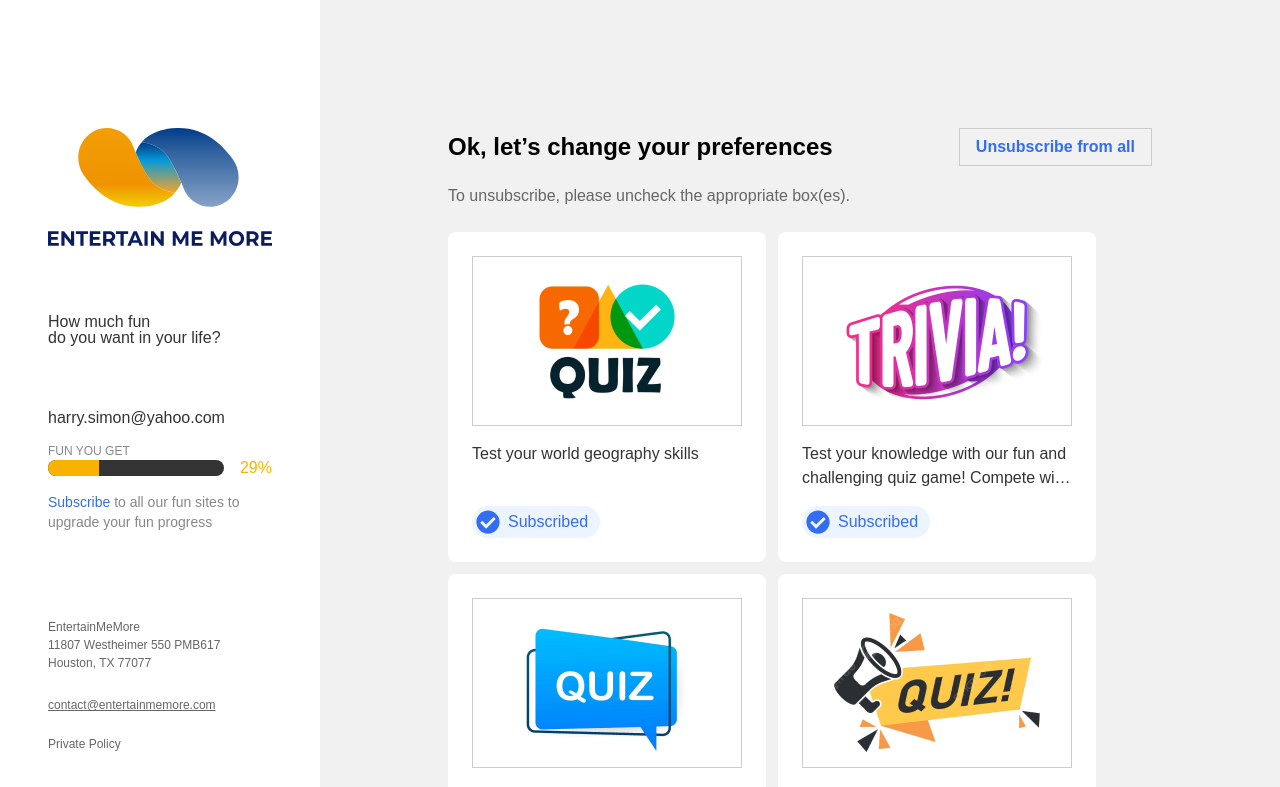
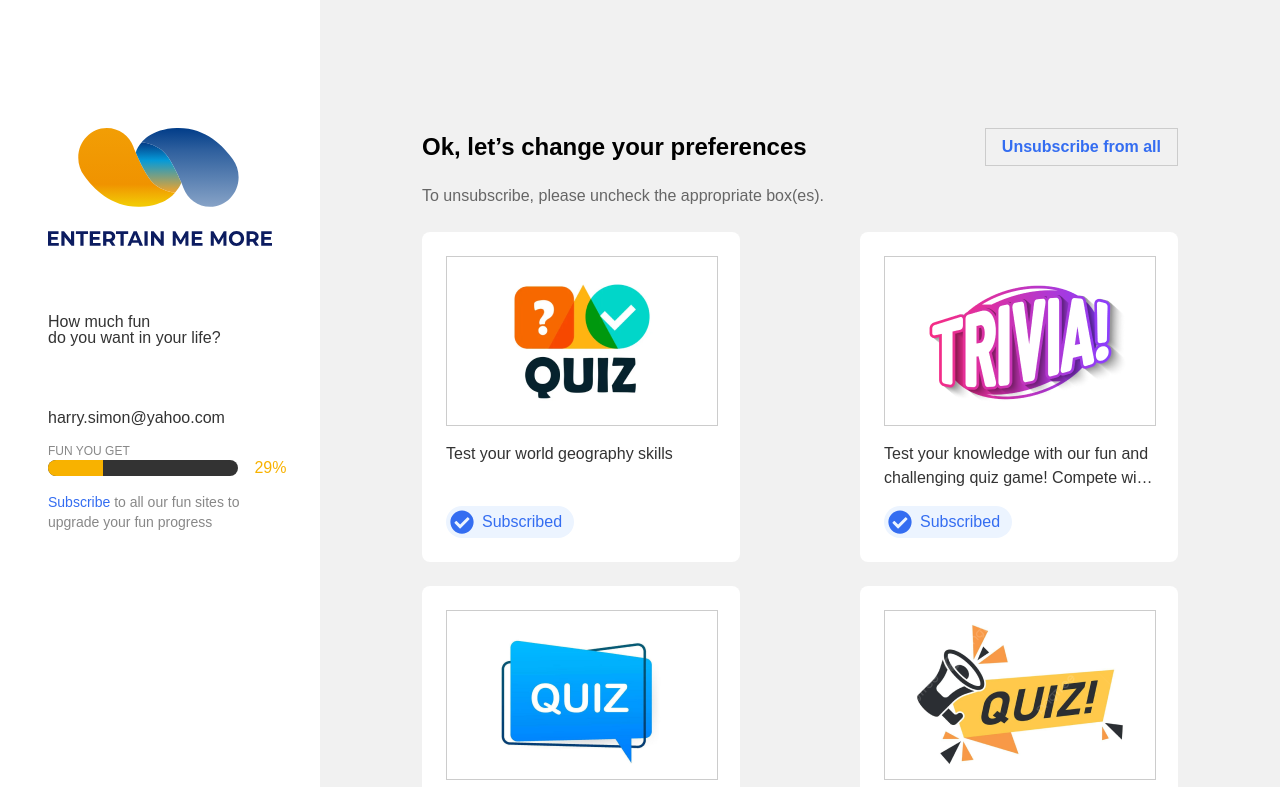
Before and after one commit to Nadyushka/entertain-me-more, a Vue app: page / in a window 1280 px wide. Shown: the top 787 px of the page. Built offline with nearby package versions, Linux system fonts and the light colour scheme; a web font is replaced by a local one.

Commit message:
fix: change adaptive logic

```diff
--- a/src/features/ui/EButton.vue
+++ b/src/features/ui/EButton.vue
@@ -6,13 +6,11 @@ const props = defineProps<{
   },
   leftIcon: {
     type: Boolean,
-    default: false,
-    required: false
+    default: false
   },
   variant: {
     type: 'outlined' | 'rounded',
-    default: 'rounded',
-    required: false
+    default: 'rounded'
   }
 }>()
 
--- a/src/features/website-subscription/components/subscription-info.vue
+++ b/src/features/website-subscription/components/subscription-info.vue
@@ -102,11 +102,13 @@ $subscription-color: #F8B200;
 }
 
 .info {
-  position: fixed;
+  position: relative;
   width: 320px;
   z-index: 1;
+  min-height: 100%;
 
-  @media (max-width: 1000px) {
+
+  @media (max-width: 1100px) {
     position: relative;
     width: 100%;
   }
@@ -114,16 +116,13 @@ $subscription-color: #F8B200;
 
 .info__wrapper {
   padding: var(--padding-content-desktop) var(--padding-aside-desktop) var(--padding-aside-desktop);
-  height: 100vh;
+  height: 100%;
   background-color: var(--bg-color-light);
   display: flex;
   flex-direction: column;
 
   @media (max-width: 1000px) {
     height: 100%;
-  }
-
-  @media (max-width: 800px) {
     padding: 8px;
   }
 }
@@ -162,6 +161,7 @@ $subscription-color: #F8B200;
 
   &-total {
     flex-grow: 0;
+    flex-shrink: 0;
     border-radius: 8px;
     height: 16px;
     width: max( calc(176 / 320 * 100%), 85%);
@@ -173,7 +173,7 @@ $subscription-color: #F8B200;
   &-selected {
     height: 100%;
     background-color: $subscription-color;
-    transition: 0.2s all;
+    transition: 0.3s all;
   }
 
   &-summary {
--- a/src/features/website-subscription/components/website-card.vue
+++ b/src/features/website-subscription/components/website-card.vue
@@ -5,7 +5,7 @@ import {computed} from "vue";
 
 const props = defineProps<{
   id: {
-    type:String,
+    type: String,
     required: true,
   },
   title: {
@@ -76,6 +76,7 @@ function toggleSubscription () {
 <style scoped lang="scss">
 .website-card {
   max-width: 318px;
+  width: 100%;
   padding: 24px;
   background-color: var(--bg-color-light);
   border-radius:8px;
@@ -85,7 +86,6 @@ function toggleSubscription () {
   gap: 16px;
 
   &__image-wrapper {
-    width: 100%;
     border: 1px solid var(--boder-color);
     display: flex;
     align-items: center;
@@ -108,6 +108,7 @@ function toggleSubscription () {
     line-height: 24px;
     color: var(--color-main);
     font-weight: 400;
+    min-height: 48px;
   }
 
   &__btn {
--- a/src/features/website-subscription/components/websites-to-subscribe.vue
+++ b/src/features/website-subscription/components/websites-to-subscribe.vue
@@ -9,19 +9,19 @@ const websiteStore = useWebsitesStore()
 const { websites } = storeToRefs(websiteStore)
 
 const isUnsubscribeModalVisible = ref(false)
-const widthWithoutScrollbar = ref(getWidthWithoutScrollbar());
+const widthWithoutScrollbar = ref();
 
 const websitesBlockWidth = computed(()=> {
-  if (document.documentElement.clientWidth < 1000) {
+  if (document.documentElement.clientWidth < 1100) {
     return '100%'
   } else {
-    return `${widthWithoutScrollbar} - 320px `
+    return widthWithoutScrollbar.value - 320 + 'px'
   }
 })
 
 onMounted(async () => {
-  const res= await websiteStore.getWebsites()
-  console.log(res)
+  await websiteStore.getWebsites()
+  widthWithoutScrollbar.value = getWidthWithoutScrollbar();
 })
 
 window.addEventListener('resize', () => {
@@ -97,10 +97,9 @@ async function toggleSubscription (id: number) {
 
 <style lang="scss" scoped>
 .websites {
-  position: absolute;
-  left: 320px;
+  position: relative;
   background-color: var(--bg-color-dark);
-  min-height: 100vh;
+  min-height: 100%;
 
   @media (max-width: 1000px) {
     position: relative;
@@ -111,13 +110,13 @@ async function toggleSubscription (id: number) {
   &__wrapper {
     padding: var(--padding-content-desktop);
 
-    @media (max-width: 1200px) {
-      padding-left: 48px;
-      padding-right: 48px;
+    @media (max-width: 1600px) {
+      padding-left: 102px;
+      padding-right: 102px;
     }
 
-    @media (max-width: 1000px) {
-      padding: 24px;
+    @media (max-width: 1200px) {
+      padding: 128px 32px;
     }
 
     @media (max-width: 720px) {
@@ -164,11 +163,13 @@ async function toggleSubscription (id: number) {
     flex-wrap: wrap;
     gap: 24px;
 
-    @media (max-width: 1400px) {
-      gap: 12px;
+
+    @media (max-width: 1920px) {
+      justify-content: space-between;
     }
 
-    @media (max-width: 1100px) {
+    @media (max-width: 800px) {
+      margin: 0 auto;
       justify-content: center;
     }
   }
--- a/src/pages/website-subscription.vue
+++ b/src/pages/website-subscription.vue
@@ -1,16 +1,65 @@
 <script setup lang="ts">
 import {SubscriptionInfo, WebsitesToSubscribe} from "@/features";
+import {onMounted, ref} from "vue";
+
+const width = ref()
+
+window.addEventListener('resize', () => {
+  width.value = document.body.clientWidth;
+})
+
+onMounted(() => {
+  width.value = document.body.clientWidth;
+})
 
 </script>
 
 <template>
-  <main class="content">
-    <h1 class="visually-hidden">ENTERTAIN ME MORE</h1>
-    <div class="content__inner">
-      <subscription-info/>
-      <websites-to-subscribe/>
+  <main class="content" :data-width="width">
+    <div class="content__wrapper">
+      <h1 class="visually-hidden">ENTERTAIN ME MORE</h1>
+      <div class="content__inner">
+        <subscription-info/>
+        <websites-to-subscribe/>
+      </div>
     </div>
   </main>
 </template>
 
-<style lang="scss" scoped></style>
+<style lang="scss" scoped>
+.content {
+  display: flex;
+  align-items: center;
+  justify-content: center;
+  padding: 40px 60px ;
+  background-color: var(--boder-color);
+  min-height: 100vh;
+
+  @media (max-width: 1920px) {
+    padding: 0;
+  }
+}
+
+.content__wrapper {
+  max-width: 1920px;
+  min-height: calc(100vh - 80px);
+
+  @media (max-width: 1600px) {
+    min-height: 100vh;
+    width: 100%;
+  }
+}
+
+.content__inner {
+  display: flex;
+  min-height: calc(100vh - 80px);
+
+  @media (max-width: 1920px) {
+    min-height: 100vh;
+  }
+
+  @media (max-width: 1100px) {
+    display: block;
+  }
+}
+</style>
```
